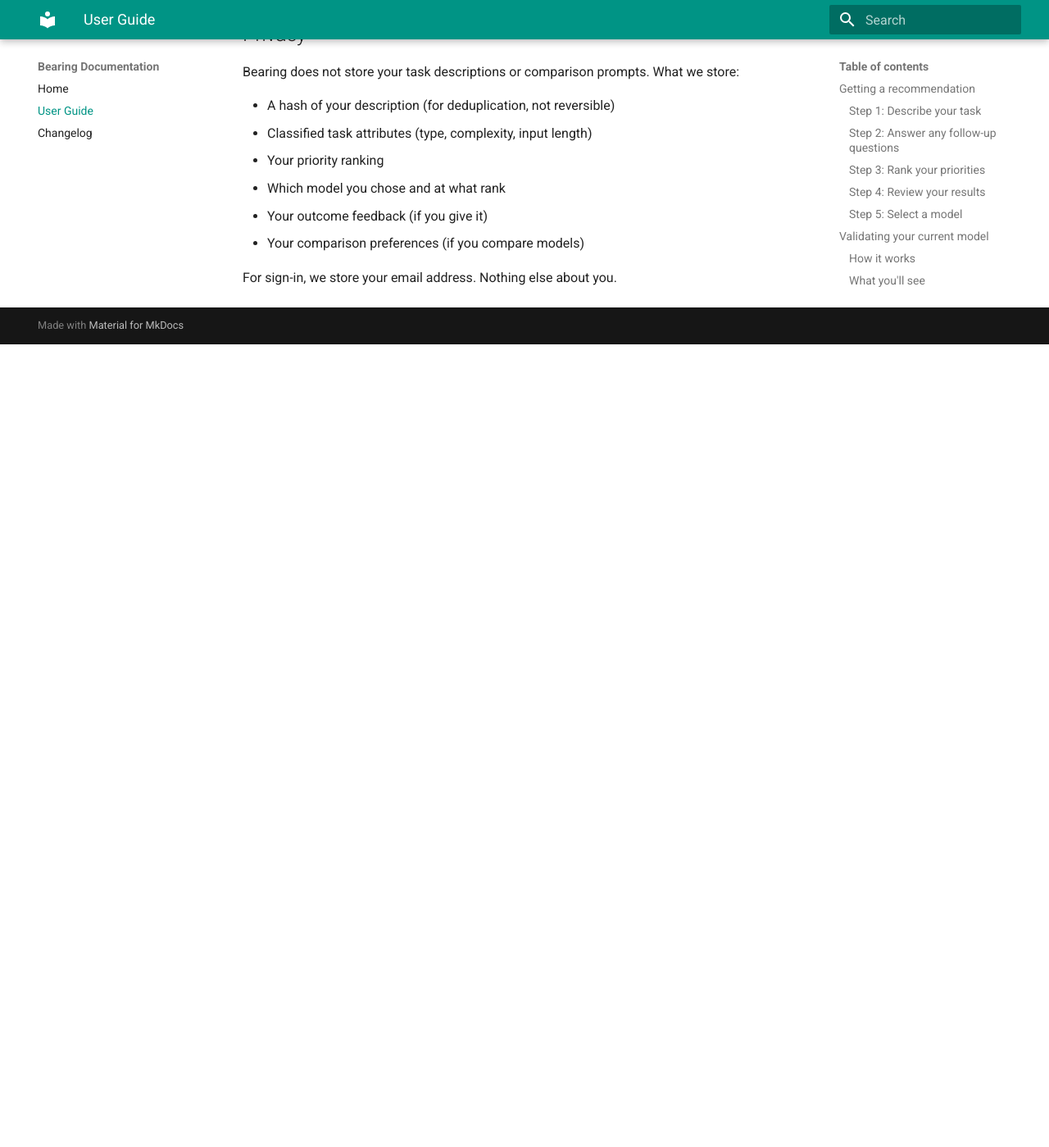
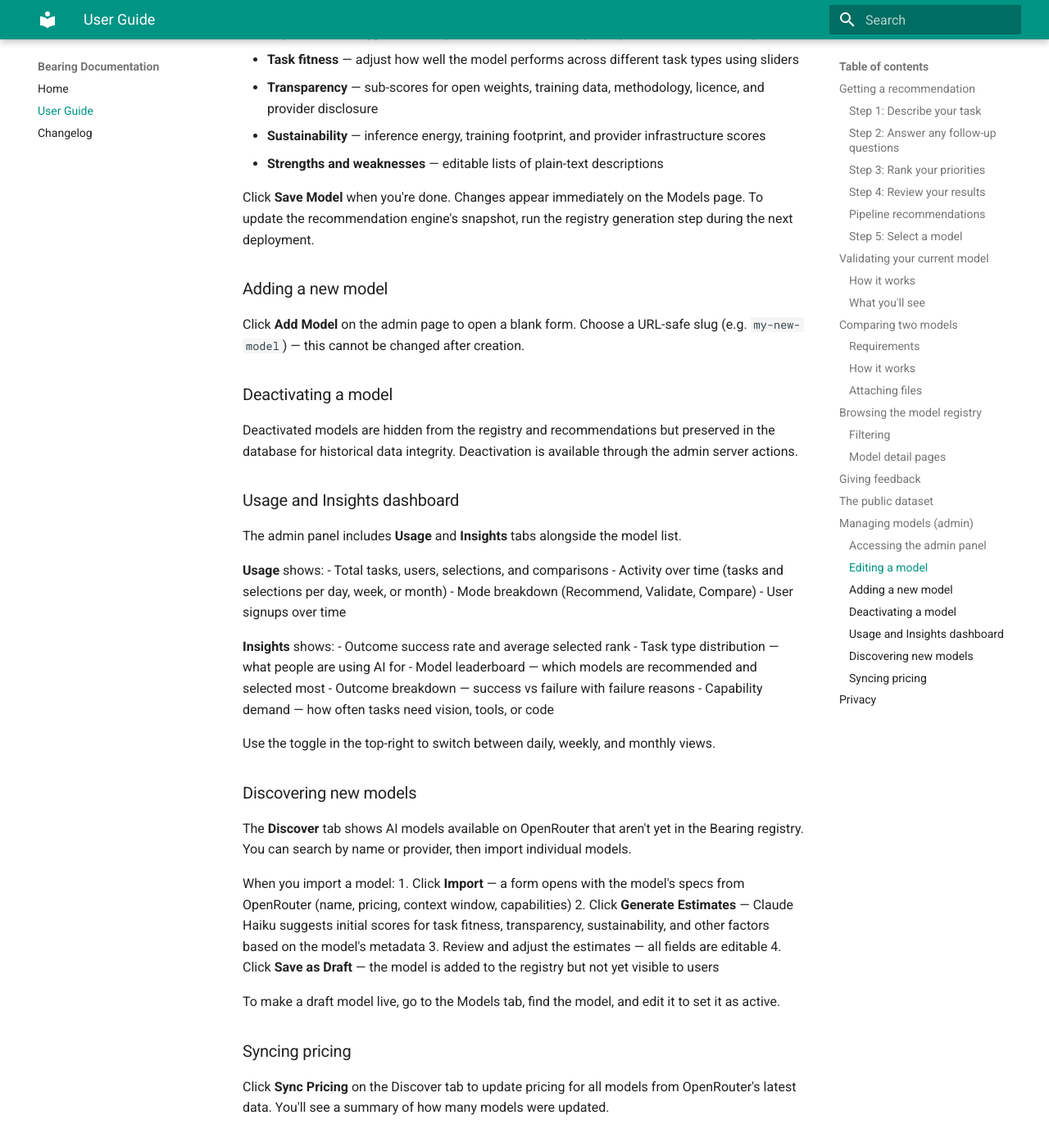
Before and after one commit to tomcwxyz/bearing, an MkDocs documentation site: the page built from docs/user-guide.md, in a window 1280 px wide and 1400 px high, scrolled down 5156 px. Shown: the whole window at 82% size. Built offline with MkDocs 1.6.1 and Material for MkDocs 9.7.7, drawn with Linux system fonts in a browser that asks for light colours; before the commit the page ends 5576 px from its top, so only the background shows below that; some of the changed text lies outside the part shown.

Commit message:
docs: update user guide and changelog for v0.6.0
- Changelog: v0.6.0 with pipeline recs, file attachments, admin dashboard,
  OpenRouter discovery, scoring fixes
- User guide: new sections for pipeline recommendations, file attachments
  in Compare, admin dashboard, model discovery, pricing sync

```diff
--- a/docs/changelog.md
+++ b/docs/changelog.md
@@ -3,6 +3,27 @@
 All notable changes to Bearing will be documented in this file.
 
 The format is based on [Keep a Changelog](https://keepachangelog.com/).
+
+## [0.6.0] — 2026-04-13
+
+### Added
+
+- **Pipeline recommendations** — when your task involves multiple steps (like extracting text from a PDF then summarising it), Bearing now suggests a pipeline of specialist models. Each stage gets its own recommendation with an alternative, plus a cost comparison against using a single model for everything.
+- **File attachments in Compare mode** — you can now attach a PDF or CSV file (up to 5MB) when comparing two models. Vision-capable models receive the raw document; text-only models get the extracted text. A "Vision" badge on model cards shows which models can process files directly.
+- **Admin dashboard** — the admin panel now has Usage and Insights tabs alongside the model list. Usage shows activity over time, mode breakdown, and user signups with daily/weekly/monthly granularity. Insights shows task type distribution, a model leaderboard, outcome breakdown, and capability demand.
+- **Model discovery from OpenRouter** — a new Discover tab in the admin panel shows AI models available on OpenRouter that aren't yet in the Bearing registry. Import a model with one click — Claude Haiku estimates initial scores based on the model's specs, which you can review and adjust before activating.
+- **Pricing sync** — a one-click button in the admin panel updates pricing for all models from OpenRouter's latest data.
+
+### Changed
+
+- **Fairer cost scoring** — expensive models like Claude Opus no longer receive a flat zero on cost. The scoring now uses a logarithmic scale with a floor, so premium models can still be recommended when cost isn't a priority.
+- **More accurate model scores** — recalibrated task fitness scores for seven models that were rated too generously (Qwen 3 235B, Qwen 3.5, Kimi K2/K2.5, DeepSeek V3.2, MiniMax M2.5/M2.7), based on independent benchmark data.
+- **Compare mode works with all models** — previously limited to a hardcoded list. Now any model in the registry with an OpenRouter connection can be used in head-to-head comparisons, including newly imported models.
+
+### Fixed
+
+- **Compare page crash** — fixed an infinite render loop that occurred when loading the Compare page.
+- **Mistral OCR pricing** — corrected from incorrect per-token pricing to an equivalent of its actual $2 per 1,000 pages rate.
 
 ## [0.5.0] — 2026-04-13
 
--- a/docs/user-guide.md
+++ b/docs/user-guide.md
@@ -41,6 +41,14 @@
 
 The top recommendation is highlighted, but you can choose any model from the list.
 
+### Pipeline recommendations
+
+If your task involves multiple steps — like extracting text from a PDF and then summarising it — Bearing may suggest a **pipeline alternative** below the main results. A pipeline recommends a different specialist model for each stage of your task, often resulting in better quality or lower cost than using a single model for everything.
+
+Each stage shows a recommended model and one alternative. The footer compares the total pipeline cost against the top single-model recommendation so you can see the trade-off at a glance.
+
+Not every task gets a pipeline suggestion — only tasks where splitting the work across models would genuinely help.
+
 ### Step 5: Select a model
 
 Tap **Use this one** on the model you want to try. This records your choice (anonymously) and helps improve future recommendations.
@@ -82,10 +90,15 @@
 1. From your recommendation results, tap **Compare two models head-to-head**
 2. Select exactly two models from your ranked list
 3. Write or edit a prompt for your task
-4. Tap **Run comparison** — both models receive the same prompt
-5. Read both responses side by side (model names are visible — this isn't blind testing)
-6. Vote: **Model A**, **Model B**, or **About the same**
-7. Optionally explain why
+4. Optionally **attach a file** (PDF or CSV, up to 5MB) — both models will process the same document alongside your prompt
+5. Tap **Run comparison** — both models receive the same prompt and file
+6. Read both responses side by side (model names are visible — this isn't blind testing)
+7. Vote: **Model A**, **Model B**, or **About the same**
+8. Optionally explain why
+
+### Attaching files
+
+When you attach a file, models that support vision (marked with a **Vision** badge) receive the raw document. Text-only models receive the extracted text content instead. This means you can compare how a vision model handles a PDF layout versus how a text model handles the same content as plain text.
 
 Your preference is recorded as pairwise data — the same format used by research benchmarks like Chatbot Arena, but anchored to your specific task type and priorities.
 
@@ -161,6 +174,41 @@
 
 Deactivated models are hidden from the registry and recommendations but preserved in the database for historical data integrity. Deactivation is available through the admin server actions.
 
+### Usage and Insights dashboard
+
+The admin panel includes **Usage** and **Insights** tabs alongside the model list.
+
+**Usage** shows:
+- Total tasks, users, selections, and comparisons
+- Activity over time (tasks and selections per day, week, or month)
+- Mode breakdown (Recommend, Validate, Compare)
+- User signups over time
+
+**Insights** shows:
+- Outcome success rate and average selected rank
+- Task type distribution — what people are using AI for
+- Model leaderboard — which models are recommended and selected most
+- Outcome breakdown — success vs failure with failure reasons
+- Capability demand — how often tasks need vision, tools, or code
+
+Use the toggle in the top-right to switch between daily, weekly, and monthly views.
+
+### Discovering new models
+
+The **Discover** tab shows AI models available on OpenRouter that aren't yet in the Bearing registry. You can search by name or provider, then import individual models.
+
+When you import a model:
+1. Click **Import** — a form opens with the model's specs from OpenRouter (name, pricing, context window, capabilities)
+2. Click **Generate Estimates** — Claude Haiku suggests initial scores for task fitness, transparency, sustainability, and other factors based on the model's metadata
+3. Review and adjust the estimates — all fields are editable
+4. Click **Save as Draft** — the model is added to the registry but not yet visible to users
+
+To make a draft model live, go to the Models tab, find the model, and edit it to set it as active.
+
+### Syncing pricing
+
+Click **Sync Pricing** on the Discover tab to update pricing for all models from OpenRouter's latest data. You'll see a summary of how many models were updated.
+
 ## Privacy
 
 Bearing does not store your task descriptions or comparison prompts. What we store:
```
Also changed, not shown: docs/.docs-state.json.
